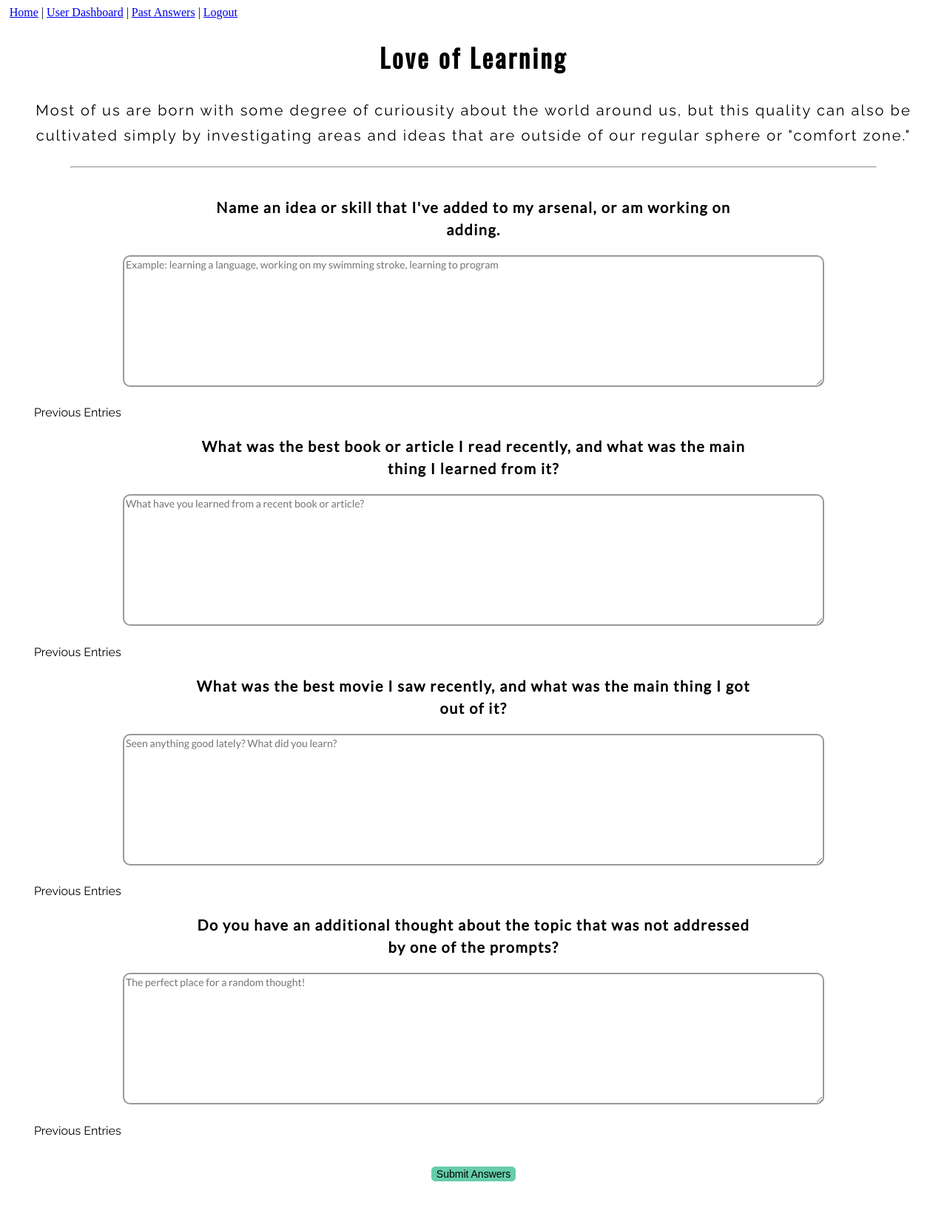
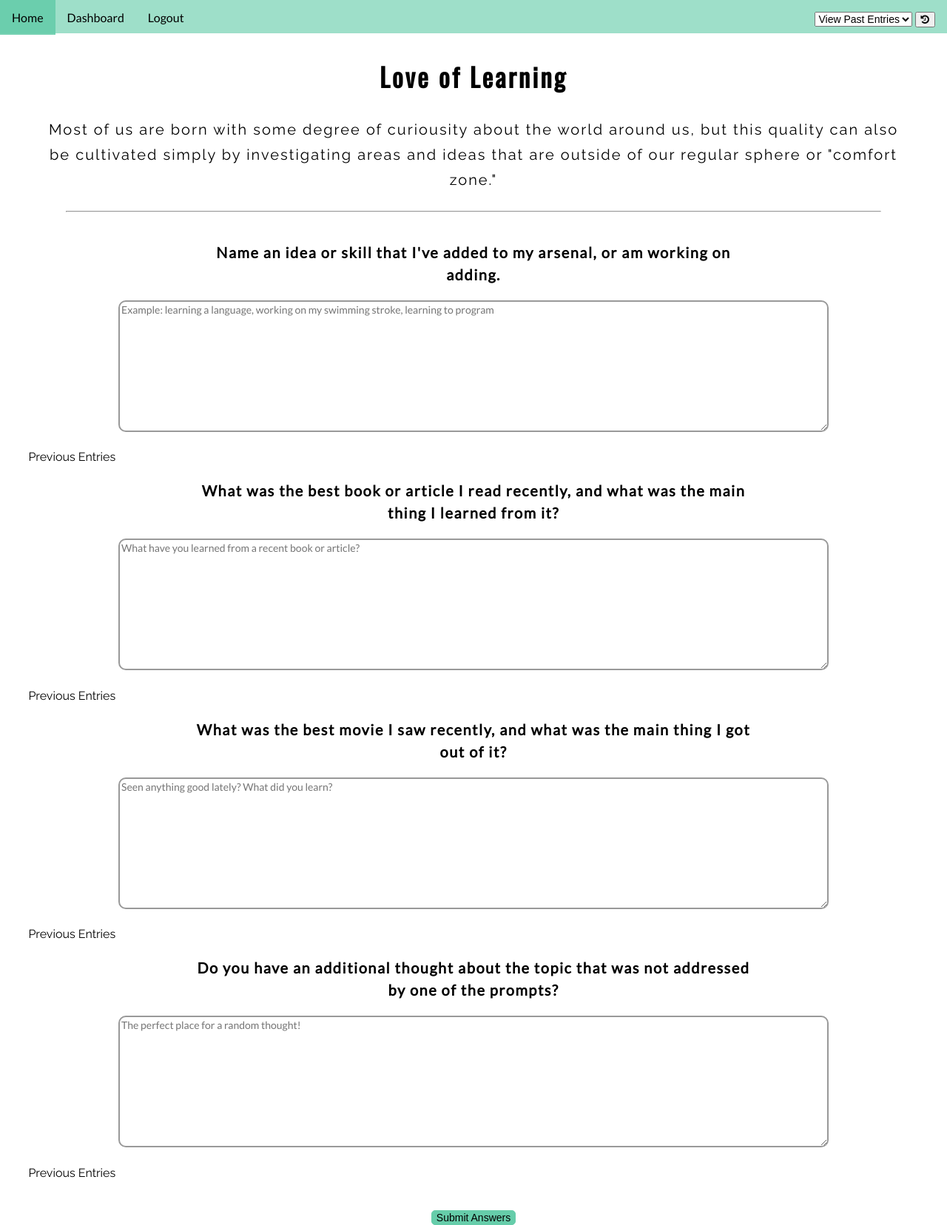
Before and after one commit to prwelber/cbt_app, a Node server app: template views/learning.ejs in a window 1280 px wide. Shown: the whole page at 74% size. Before the commit the page ends 1597 px from the top, so only its background shows below. Run offline with Node 20, Linux system fonts and the light colour scheme; the template is opened without the code that fills it, so the values that code supplies are empty; some libraries are stand-ins or nearby versions.

Commit message:
styling thingssss

```diff
--- a/app.js
+++ b/app.js
@@ -77,20 +77,12 @@ app.get('/', function (req, res) {
   res.render('landing');
 })
 
-app.get('/cbt', function (req, res){
+app.get('/index', function (req, res){
   console.log("req.cookies.name from GET /cbt", req.cookies.name);
   console.log("req.session.user from GET /cbt", req.session.user);
   res.cookie("name", "Phil");
   res.render('index');
 });
-
-app.get('/signup', function (req, res) {
-  res.render('signup');
-});
-
-app.get('/login', function (req, res) {
-  res.render('login');
-})
 
 app.post('/users/create', function (req, res){
   console.log("req.body:", req.body);
--- a/public/styles/learning.css
+++ b/public/styles/learning.css
@@ -1,19 +1,66 @@
+html, body {
+	margin: 0px;
+	padding: 0px;
+}
+
 body {
 	text-align: center;
 	max-width: 1382px;
 }
+/*header styles*/
+header {
+  position: absolute;
+  width: 100%;
+  top: 0px;
+  font-family: 'Lato', sans-serif;
+  color: black;
+  background-color: rgba(102,205,170, .4);
+  height: 45px;
+}
 
-header {
-	position: absolute;
-	top: 1%;
-	left: 1%;
+ul {
+    list-style-type: none;
+    margin: 0;
+    padding: 0;
+    overflow: hidden;
 }
+
+li {
+  float: left;
+}
+
+li a {
+    display: block;
+    color: black;
+    text-align: center;
+    padding: 14px 16px;
+    text-decoration: none;
+}
+
+li a:hover {
+    background-color: rgba(102,205,170, .9);
+}
+
+#form-li {
+  float: right;
+  display: block;
+  color: black;
+  text-align: center;
+  padding: 10px 16px;
+  text-decoration: none;
+}
+
+
+#dropdown {
+  font-size: 14px;
+}
+/*end header styles*/
 
 h1 {
 	font-family: 'Oswald', sans-serif;
   letter-spacing: 3px;
   font-size: 35px;
-  margin-top: 4%;
+  margin-top: 6%;
 }
 
 
@@ -22,6 +69,7 @@ section article {
   letter-spacing: 2px;
   font-size: 20px;
   line-height: 1.7;
+  margin: 0 5%;
 }
 
 hr {
--- a/views/landing.ejs
+++ b/views/landing.ejs
@@ -42,7 +42,7 @@
   <header>
     CHARACTER BUILDING TOOL
   </header>
-  <a href="/cbt">
+  <a href="/index">
     <div>
       <h2>Start Your Journey</h2>
     </div>
--- a/views/learning.ejs
+++ b/views/learning.ejs
@@ -7,16 +7,37 @@
   <script type="text/javascript" src="https://cdnjs.cloudflare.com/ajax/libs/underscore.js/1.8.3/underscore-min.js"></script>
   <script type="text/javascript" src="https://cdnjs.cloudflare.com/ajax/libs/backbone.js/1.2.2/backbone-min.js"></script>
   <link href='https://fonts.googleapis.com/css?family=Oswald|Raleway|Lato' rel='stylesheet' type='text/css'>
+  <link rel="stylesheet" href="https://cdnjs.cloudflare.com/ajax/libs/font-awesome/4.5.0/css/font-awesome.min.css">
   <link rel="stylesheet" href="/styles/learning.css">
 
 </head>
 <body>
 
 	<header>
-		<data id="username" style="display: none;"><%= username %></data>
-		<a href="/cbt">Home</a> | <a href="/users/<%= username %>/">User Dashboard</a> |
-		<a href="/users/<%= username %>/learning/show">Past Answers</a> |
-		<a href="/logout">Logout</a>
+		<header>
+    <data id="username" style="display: none;"><%= username %></data>
+    <ul id="header-links">
+      <li><a href="/index">Home</a></li>
+      <li><a href="/users/<%= username %>/">Dashboard</a></li>
+      <li><a href="/logout">Logout</a></li>
+      <ul>
+        <li id="form-li">
+          <form action="/users/<%= username %>/past" method="POST">
+            <select name="values" id="dropdown" value="Past Entries">
+              <option selected disabled>View Past Entries</option>
+              <option value="learning">Love of Learning</option>
+              <option value="humility">Humility</option>
+              <option value="openness">Openness</option>
+              <option value="tolerance">Tolerance</option>
+              <option value="generosity">Generosity</option>
+              <option value="autonomy">Autonomy</option>
+              <option value="honesty">Honesty</option>
+            </select>
+            <button type="submit"><i class="fa fa-history fa-1x"></i></button>
+          </form>
+        </li>
+      </ul>
+    </ul>
 	</header>
 
 	<section>
```
Also changed, not shown: public/javascript/index.js (+20 -0 lines), public/styles/index.css (+72 -2 lines), public/styles/users_home.css (+54 -10 lines), views/index.ejs (+23 -4 lines), views/login.ejs (deleted, +0 -21 lines), views/signup.ejs (deleted, +0 -21 lines), views/users_home.ejs (+15 -9 lines).
